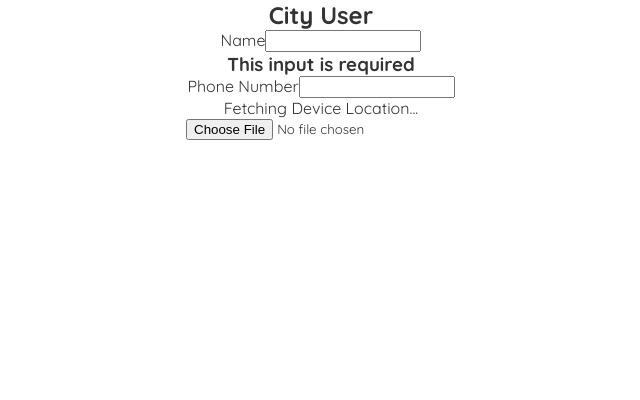
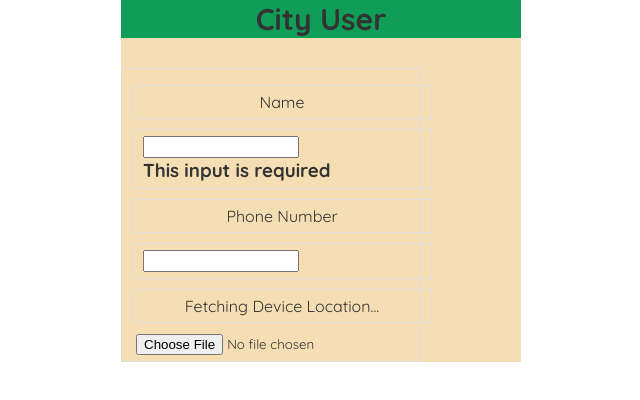
Before and after one commit to taihelsel/HACKTHON-2022, a React (Create React App) app in the folder client/: page / in a window 1280 px wide. Shown: the top 400 px of the page, without its empty margins (319-959 px from the left). Built offline with nearby package versions, Linux system fonts and the light colour scheme; no server answers.

Commit message:
first page

```diff
--- a/client/src/App.css
+++ b/client/src/App.css
@@ -36,3 +36,22 @@
     transform: rotate(360deg);
   }
 }
+
+/* #CreateTicket {
+  background: #0F9D58
+} */
+
+* {
+  margin: 0;
+  font-family: 'Quicksand';
+  color: #333;
+}
+
+#create-ticket-form {
+  width: 300px;
+  padding: 6px 10px;
+  margin: 10px 0;
+  border: 1px solid #ddd;
+  box-sizing: border-box;
+  display: block;
+}
--- a/client/src/pages/CreateTicketPage/CreateTicketPage.css
+++ b/client/src/pages/CreateTicketPage/CreateTicketPage.css
@@ -53,24 +53,28 @@
 
 /* user imput */
 
-.create-user {
+#CreateTicket {
   max-width: 400px;
   margin: 0 auto;
   text-align: center;
 }
 
-.create-user label {
+#CreateTicket label {
   text-align: left;
   display: block;
 }
 
-.user h2 {
-  font-size: 22px;
-  color: #f1356d;
+#CreateTicket h2 {
+  font-size: 30px;
+  /* color: #f1356d; */
+  background-color: #0F9D58;
   margin-bottom: 30px;
 }
 
-.user input {
+.form-input-row {
+    display: flex;
+    align-items: center;
+    justify-content: center;
     width: 300px;
     padding: 6px 10px;
     margin: 10px 0;
@@ -87,3 +91,27 @@
   border-radius: 8px;
   cursor: pointer;
 }
+
+.create-ticket-form {
+    width: 300px;
+    padding: 6px 10px;
+    margin: 10px 0;
+    border: 1px solid #ddd;
+    box-sizing: border-box;
+    display: block;
+}
+
+#CreateTicket {
+  background-color: wheat;
+}
+
+.create-ticket-form {
+  /* display: flex; */
+  /* align-items: center; */
+  /* justify-content: center; */
+}
+
+/* .form-input-row {
+  display: flex;
+  justify-content: center;
+} */
--- a/client/src/pages/CreateTicketPage/CreateTicketPage.jsx
+++ b/client/src/pages/CreateTicketPage/CreateTicketPage.jsx
@@ -12,23 +12,25 @@ export default function CreateTicketPage() {
     <section id="CreateTicket">
       <h2>City User</h2>
       <form className="create-ticket-form">
+        <div className="form-input-row">Name</div>
         <div className="form-input-row">
           <FormInput
             type="text"
             value={name}
             updateState={(e) => setName(e.target.value)}
             id="nameInput"
-            labelText="Name"
+            // labelText="Name"
             required
           />
         </div>
+        <div className="form-input-row">Phone Number</div>
         <div className="form-input-row">
           <FormInput
             type="number"
             value={phoneNumber}
             updateState={(e) => setPhoneNumber(e.target.value)}
             id="phoneInput"
-            labelText="Phone Number"
+            // labelText="Phone Number"
           />
         </div>
         <div className="form-input-row">
--- a/client/src/pages/CreateTicketPage/components/GeoLocation.jsx
+++ b/client/src/pages/CreateTicketPage/components/GeoLocation.jsx
@@ -37,13 +37,14 @@ export default function GeoLocation({ setLocation, location }) {
         Unable to get device location.
         <br />
         Please enter your current location
+        <div className="form-input-row">Location</div>
         <FormInput
           type="text"
           required
           value={location.inputValue}
           updateState={(e) => setLocation({ type: "input", inputValue: e.target.value })}
           id="locationInput"
-          labelText="Location"
+          // labelText="Location"
         />
       </div>
     );
```
